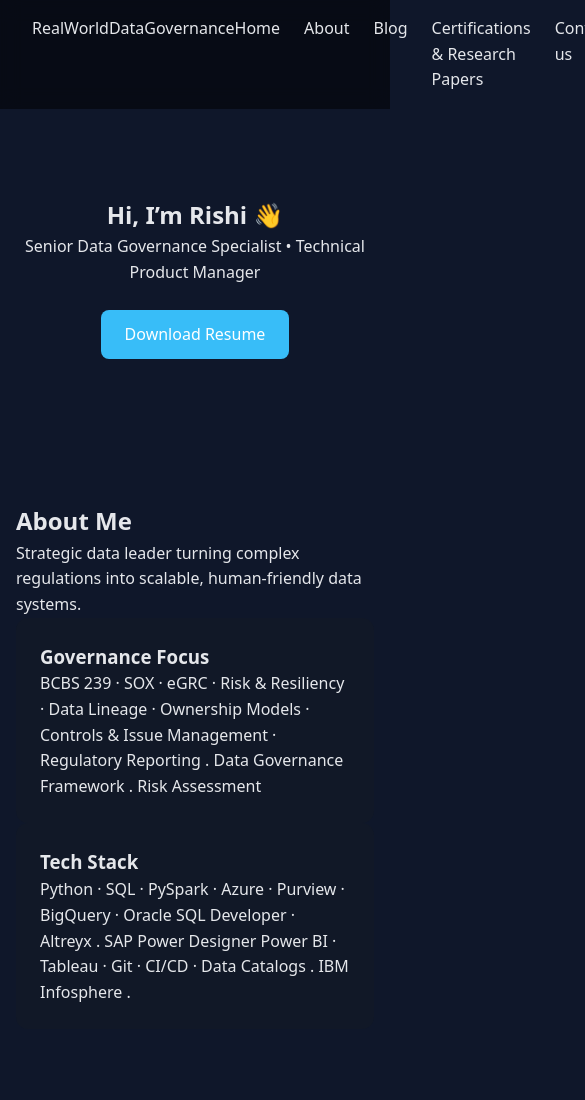
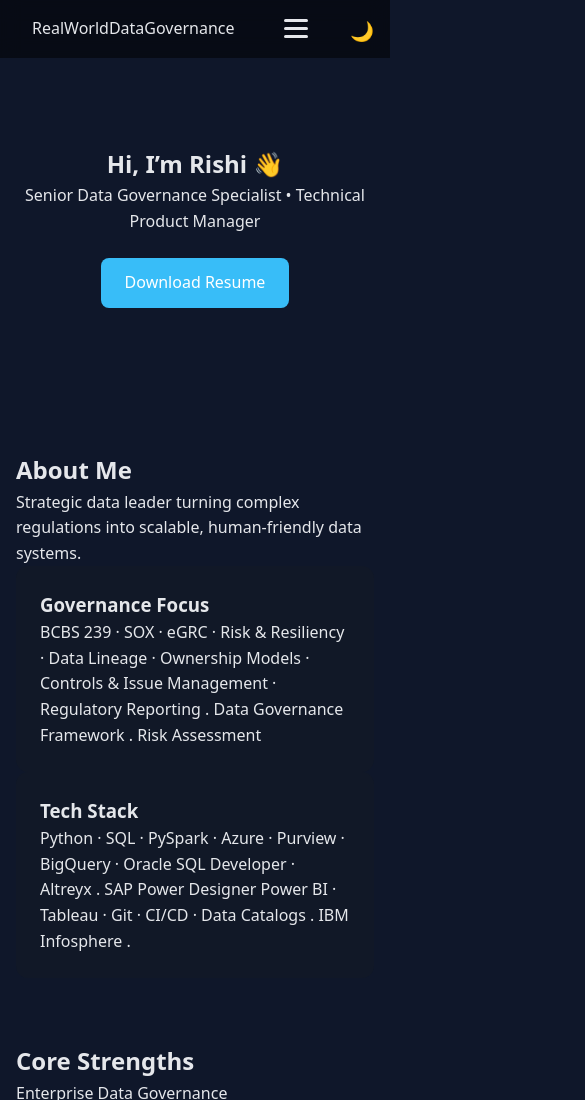
Before and after one commit to rishi59/realworlddatagovernance, a website: page docs/temp.html in a window 390 px wide. Shown: the top 1100 px of the page, 585 px wide, since content can reach past the window. Drawn offline with Linux system fonts and the light colour scheme.

Commit message:
changes made on the temp.style for burger button

```diff
--- a/docs/temp.html
+++ b/docs/temp.html
@@ -42,14 +42,17 @@
   top: 0;
   background: rgba(0,0,0,0.5);
   backdrop-filter: blur(10px);
-      display: flex;
-      justify-content: space-between;
+  display: grid;
+  grid-template-columns: auto 1fr auto;
+  align-items: center;
   padding: 1rem 2rem;
   z-index: 100;
 }
 
+/* Center nav links on desktop */
 .nav-links {
   display: flex;
+  justify-content: center;
   gap: 1.5rem;
   list-style: none;
 }
@@ -236,6 +239,80 @@
       border-radius: 50%;
     }
 
+    /* Prevent horizontal scroll */
+/* Prevent horizontal scroll */
+html, body {
+  overflow-x: hidden;
+}
+
+/* Right-side actions container */
+/* Right-side actions */
+.nav-actions {
+  display: flex;
+  align-items: center;
+  gap: 1rem;
+}
+
+/* Hamburger */
+.hamburger {
+  display: none;
+  flex-direction: column;
+  gap: 5px;
+  cursor: pointer;
+}
+
+.hamburger span {
+  width: 24px;
+  height: 3px;
+  background: var(--text);
+  border-radius: 2px;
+}
+
+/* Mobile layout */
+@media (max-width: 768px) {
+  .navbar {
+    grid-template-columns: auto auto;
+    grid-template-areas:
+      "logo actions"
+      "menu menu";
+  }
+
+  .logo {
+    grid-area: logo;
+  }
+
+  .nav-actions {
+    grid-area: actions;
+  }
+
+  .nav-links {
+    grid-area: menu;
+    flex-direction: column;
+    align-items: center;
+    gap: 1rem;
+    margin-top: 1rem;
+    display: none;
+    width: 100%;
+  }
+
+  .nav-links.active {
+    display: flex;
+  }
+
+  .hamburger {
+    display: flex;
+  }
+}
+
+
+  .toggle {
+    position: absolute;
+    right: 1rem;
+    top: 1rem;
+  }
+
+
+
     .year {
       font-size: 0.85rem;
       color: var(--accent);
@@ -272,15 +349,27 @@
 
 <nav class="navbar">
   <div class="logo">RealWorldDataGovernance</div>
-  <ul class="nav-links">
+
+  <ul class="nav-links" id="navLinks">
     <li><a href="#home">Home</a></li>
     <li><a href="#about">About</a></li>
     <li><a href="#blog">Blog</a></li>
-    <li><a href="Certification-Research.html" target="_blank">Certifications & Research Papers</a></li>
-    <li><a href="Contact-us.html" target="_blank">Contact us</a></li>
+    <li><a href="Certification-Research.html" target="_blank">Certifications & Research</a></li>
+    <li><a href="Contact-us.html" target="_blank">Contact</a></li>
   </ul>
+
+  <div class="nav-actions">
     <div class="toggle" id="themeToggle">🌙</div>
+
+    <div class="hamburger" id="hamburger">
+      <span></span>
+      <span></span>
+      <span></span>
+    </div>
+  </div>
 </nav>
+
+
 
 <section id="home" class="hero">
   <h1>Hi, I’m Rishi 👋</h1>
@@ -455,6 +544,15 @@
     });
   });
 </script>
+<script>
+  const hamburger = document.getElementById("hamburger");
+  const navLinks = document.getElementById("navLinks");
+
+  hamburger.addEventListener("click", () => {
+    navLinks.classList.toggle("active");
+  });
+</script>
+
 
 </body>
 </html>
```
Lines whose indentation alone changed are shown as unchanged.
